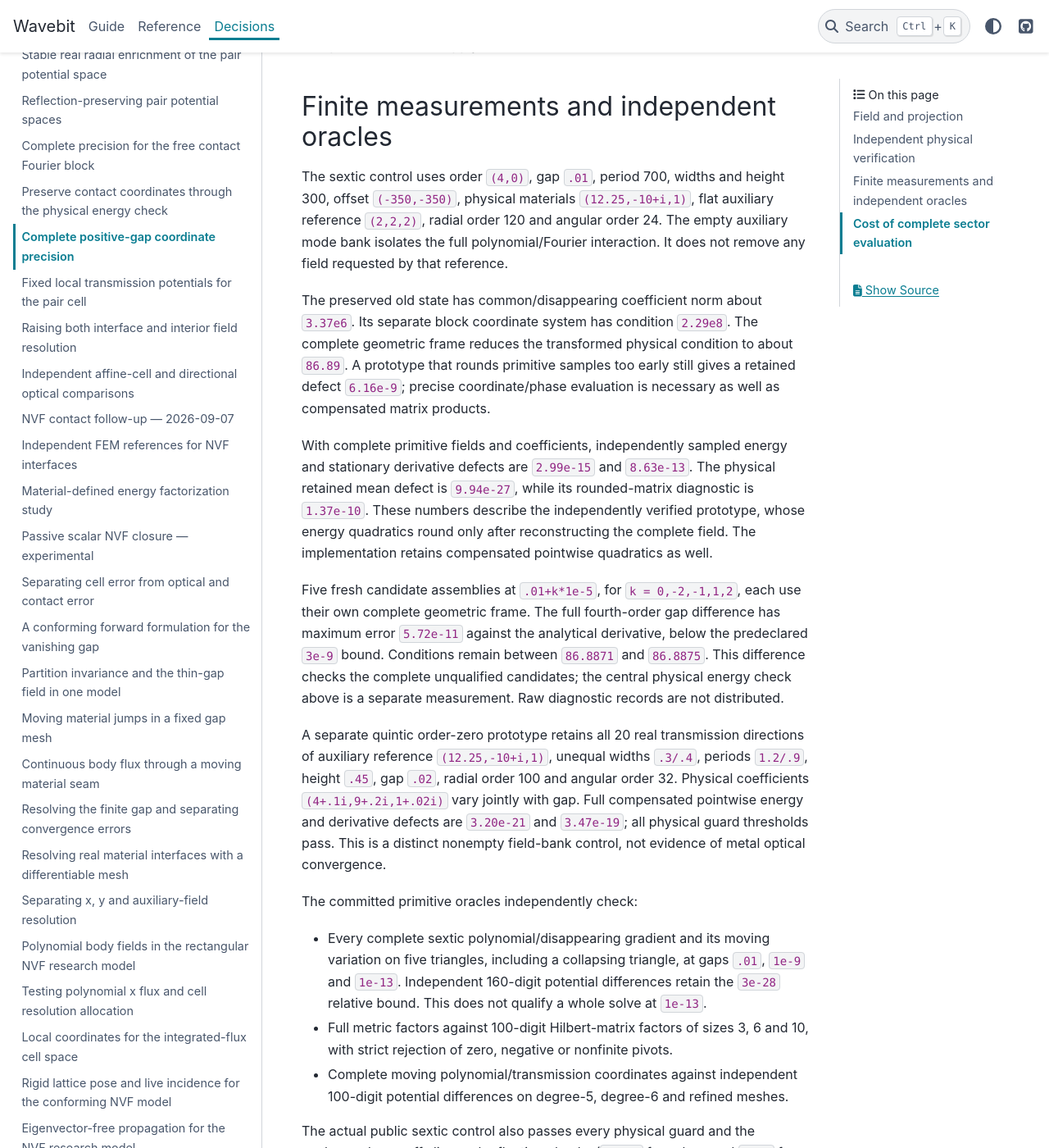
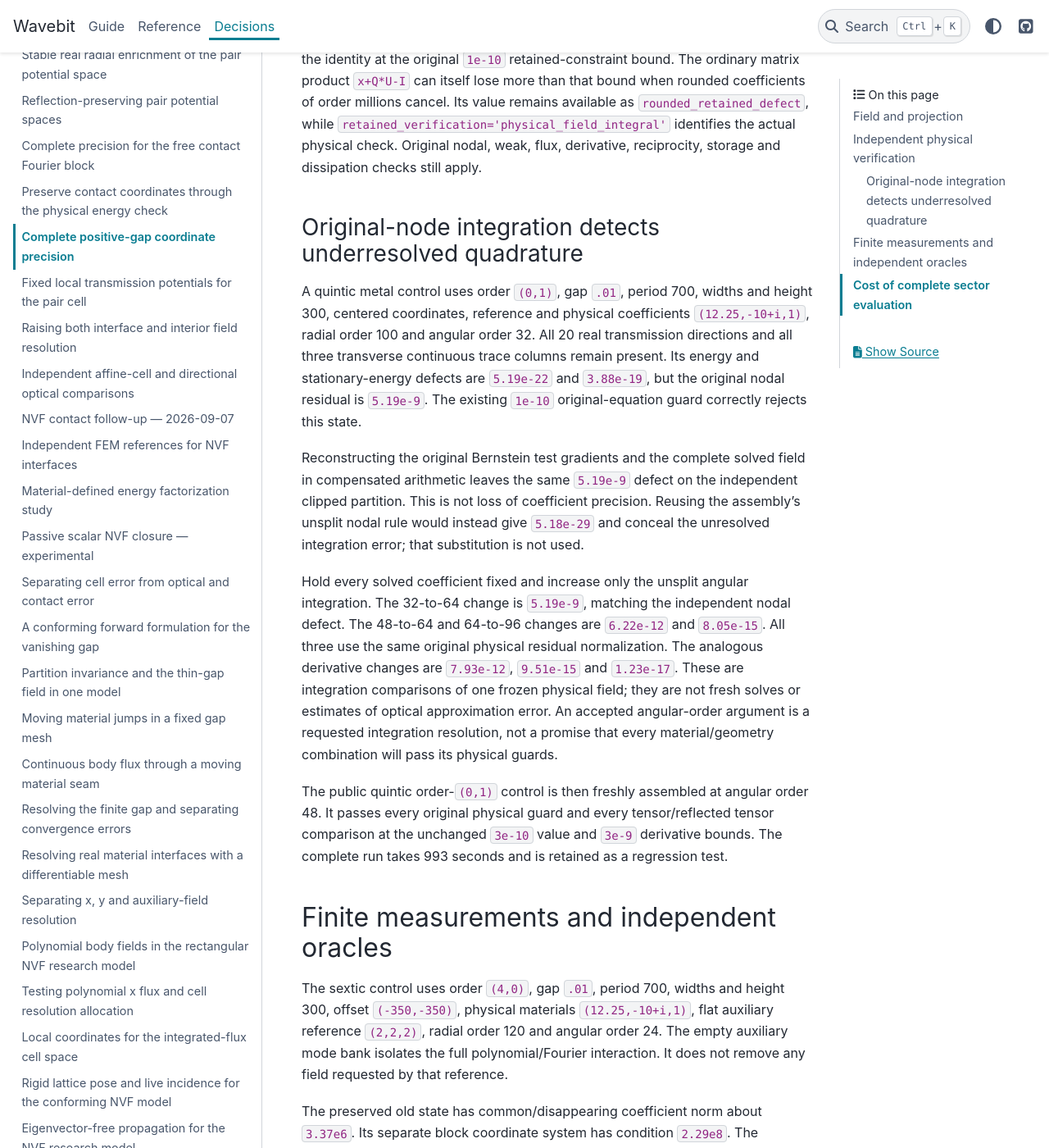
Before and after one commit to fieldalgo/wavebit, a Sphinx documentation site: the page built from docs/nvf-positive-coordinate-precision.md, in a window 1280 px wide and 1400 px high, scrolled down 2656 px. Shown: the whole window at 82% size. Built offline with Sphinx 7.4.7 and the PyData theme 0.15.4, drawn with Linux system fonts in a browser that asks for light colours; some of the changed text lies outside the part shown.

Commit message:
Qualify transverse positive transmission fields with resolved angular quadrature
Preserve the independent original-node guard that detects angular underintegration. Record frozen-field quadrature refinement separately from the fresh passing public value and derivative regression.

Co-authored-by: Codex <noreply@openai.com>

```diff
--- a/docs/nvf-positive-coordinate-precision.md
+++ b/docs/nvf-positive-coordinate-precision.md
@@ -21,6 +21,7 @@ optical approximation convergence.
 | Question | Decision | Limit |
 | --- | --- | --- |
 | Does a small original weak residual prove the positive-gap field is accurate? | No. The sextic control has a `1.98e-15` weak residual while its physical energy fails by `1.25e-6`. | Backward equation accuracy alone cannot qualify large cancelling coordinates. |
+| Does passing physical energy prove quadrature accuracy? | No. An independent original-node integral rejects an underresolved transverse metal case even when its same-rule energy passes. | Preserve the independent partition and investigate quadrature separately from arithmetic precision. |
 | Can a better coordinate system retain the complete space? | Factor the complete material-independent projected geometric Gram with compensated positive pivots. | A nonpositive pivot is rejected; no shift, rank cutoff or column removal is allowed. |
 | Can the retained constraint be checked after rounding all coefficients? | Independently integrate the complete physical Fourier mean and compare it with the same identity at `1e-10`. | Keep the rounded-matrix defect visible as a diagnostic; it is not a second physical definition. |
 | Is the analytical gap derivative independently checked? | Five separately assembled nearby physical candidates give a fourth-order difference below the existing `3e-9` bound. | This is a finite gap/space control, not a global error estimate. |
@@ -76,6 +77,37 @@ coefficients of order millions cancel. Its value remains available as
 `rounded_retained_defect`, while `retained_verification='physical_field_integral'`
 identifies the actual physical check. Original nodal, weak, flux, derivative,
 reciprocity, storage and dissipation checks still apply.
+
+### Original-node integration detects underresolved quadrature
+
+A quintic metal control uses order `(0,1)`, gap `.01`, period 700, widths and
+height 300, centered coordinates, reference and physical coefficients
+`(12.25,-10+i,1)`, radial order 100 and angular order 32. All 20 real
+transmission directions and all three transverse continuous trace columns
+remain present. Its energy and stationary-energy defects are `5.19e-22` and
+`3.88e-19`, but the original nodal residual is `5.19e-9`. The existing
+`1e-10` original-equation guard correctly rejects this state.
+
+Reconstructing the original Bernstein test gradients and the complete solved
+field in compensated arithmetic leaves the same `5.19e-9` defect on the
+independent clipped partition. This is not loss of coefficient precision.
+Reusing the assembly's unsplit nodal rule would instead give `5.18e-29` and
+conceal the unresolved integration error; that substitution is not used.
+
+Hold every solved coefficient fixed and increase only the unsplit angular
+integration. The 32-to-64 change is `5.19e-9`, matching the independent nodal
+defect. The 48-to-64 and 64-to-96 changes are `6.22e-12` and `8.05e-15`.
+All three use the same original physical residual normalization. The analogous
+derivative changes are `7.93e-12`, `9.51e-15` and `1.23e-17`.
+These are integration comparisons of one frozen physical field; they are
+not fresh solves or estimates of optical approximation error. An accepted
+angular-order argument is a requested integration resolution, not a promise
+that every material/geometry combination will pass its physical guards.
+
+The public quintic order-`(0,1)` control is then freshly assembled at angular
+order 48. It passes every original physical guard and every tensor/reflected
+tensor comparison at the unchanged `3e-10` value and `3e-9` derivative bounds.
+The complete run takes 993 seconds and is retained as a regression test.
 
 ## Finite measurements and independent oracles
 
@@ -145,6 +177,9 @@ own physical checks. Before the Fourier phase and exact-zero arithmetic cost
 reductions, this test took 1,811 seconds. It has a bounded 3,600-second test
 deadline, instead of the general 1,200-second deadline, to preserve the full
 five-state check and its quadrature. No numerical tolerance changes.
+The complete public five-state run with those arithmetic reductions also
+passes in 1,593 seconds; concurrent workloads differ, so this is another
+qualified run time rather than a controlled speedup measurement.
 
 ## Cost of complete sector evaluation
 
```
Also changed, not shown: 1 other file.
